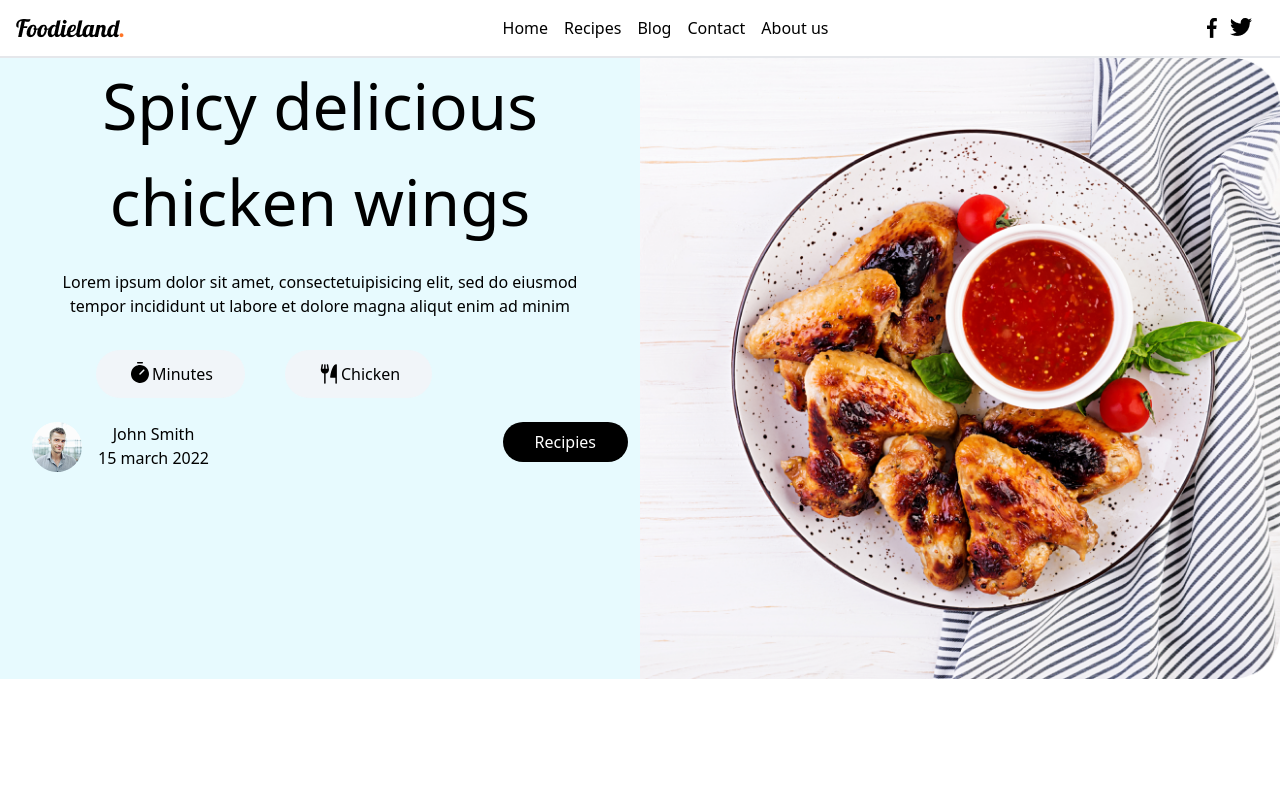
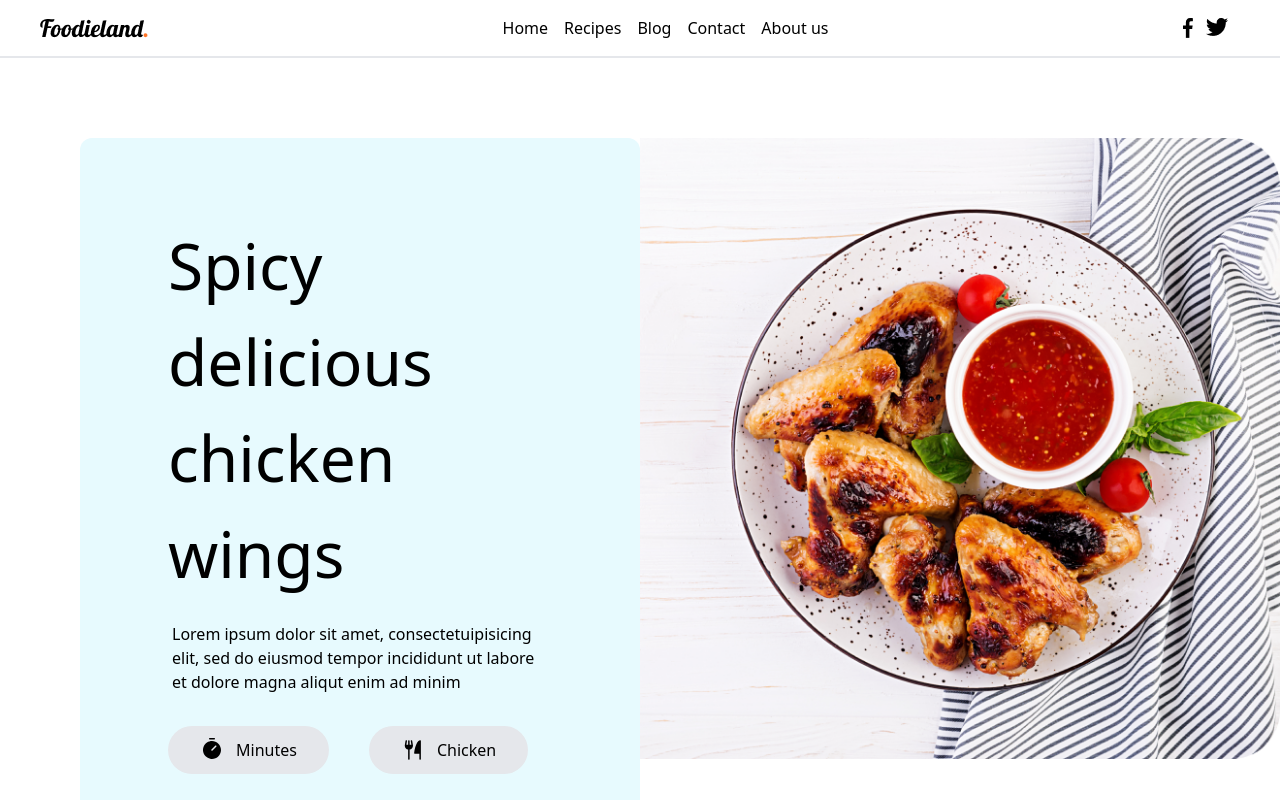
Before and after one commit to simonfornt/foodiland, a website built with Vite: page index.html in a window 1280 px wide. Shown: the top 800 px of the page. Built offline with nearby package versions, Linux system fonts and the light colour scheme; files whose address does not match are found by name.

Commit message:
banner section done

```diff
--- a/index.html
+++ b/index.html
@@ -8,8 +8,8 @@
 </head>
 <body>
 
-<header class="mx-auto">
-    <nav class="nav container mx-auto flex justify-between items-center py-4 px-4 border-b-2">
+<header class="">
+    <nav class="container mx-auto flex justify-between items-center py-4 px-10 border-b-2">
         <div>
             <img src="./asstes/Foodieland..png" alt="">
         </div>
@@ -30,19 +30,19 @@
 </header>
 
 <section class="">
-    <div class=" container mx-auto md:grid grid-cols-2">
-        <div class=" bg-[#E7FAFE] md:text-center">
-            <h1 class=" text-[64px] font-medium text-center md:text-current">Spicy delicious chicken wings</h1>
-            <p class=" text-center py-5 px-10">Lorem ipsum dolor sit amet, consectetuipisicing elit, sed do eiusmod
+    <div class="md:mt-20 container mx-auto md:grid grid-cols-2 rounded-full">
+        <div class="md:ml-20 md:px-20 md:py-20 bg-[#E7FAFE]  rounded-xl">
+            <h1 class="text-center md:text-left text-[64px] font-medium px-2">Spicy delicious chicken wings</h1>
+            <p class="py-5 px-3 text-center md:text-left ">Lorem ipsum dolor sit amet, consectetuipisicing elit, sed do eiusmod
              tempor incididunt ut labore et dolore magna aliqut enim ad minim </p>
 
-             <div class="flex gap-10 py-3 md:pl-24">
-                <li class="list-none flex justify-center  bg-slate-100 py-3 px-8 rounded-full "><img src="./asstes/Timer.svg" alt="">Minutes</li>
-                <li class="list-none flex justify-center bg-slate-100 py-3 px-8 rounded-full "><img src="./asstes/ForkKnife.svg" alt=""> Chicken</li>
+             <div class="flex gap-10 py-3 px-2">
+                <li class="list-none flex gap-3 justify-center bg-gray-200 py-3 px-8 rounded-full "><img src="./asstes/Timer.svg" alt="">Minutes</li>
+                <li class="list-none flex  gap-3 justify-center  bg-gray-200  py-3 px-8 rounded-full "><img src="./asstes/ForkKnife.svg" alt=""> Chicken</li>
              </div>
 
-            <div class="flex justify-between px-3 py-3">
-                <div class="flex gap-4 px-5">
+            <div class="flex justify-between px-3  py-3 mt-20">
+                <div class="flex gap-4">
                     <div><img src="./asstes/john-smith.png" alt=""></div>
                     <div class=" flex flex-col">
                         <span class=" font-medium">John Smith</span>
@@ -50,14 +50,11 @@
                     </div>
                  </div>
                  <div>
-                    <button class=" bg-black text-white px-8 py-2 rounded-full">Recipies</button>
+                    <button class=" bg-black text-white px-8 py-2 rounded-lg flex justify-center gap-2">Recipies <img src="./asstes/play.png" alt=""></button>
                  </div>
             </div>
 
         </div>
-
-
-
         <div>
             <img src="./asstes/hero-image.png" alt="">
         </div>
```
